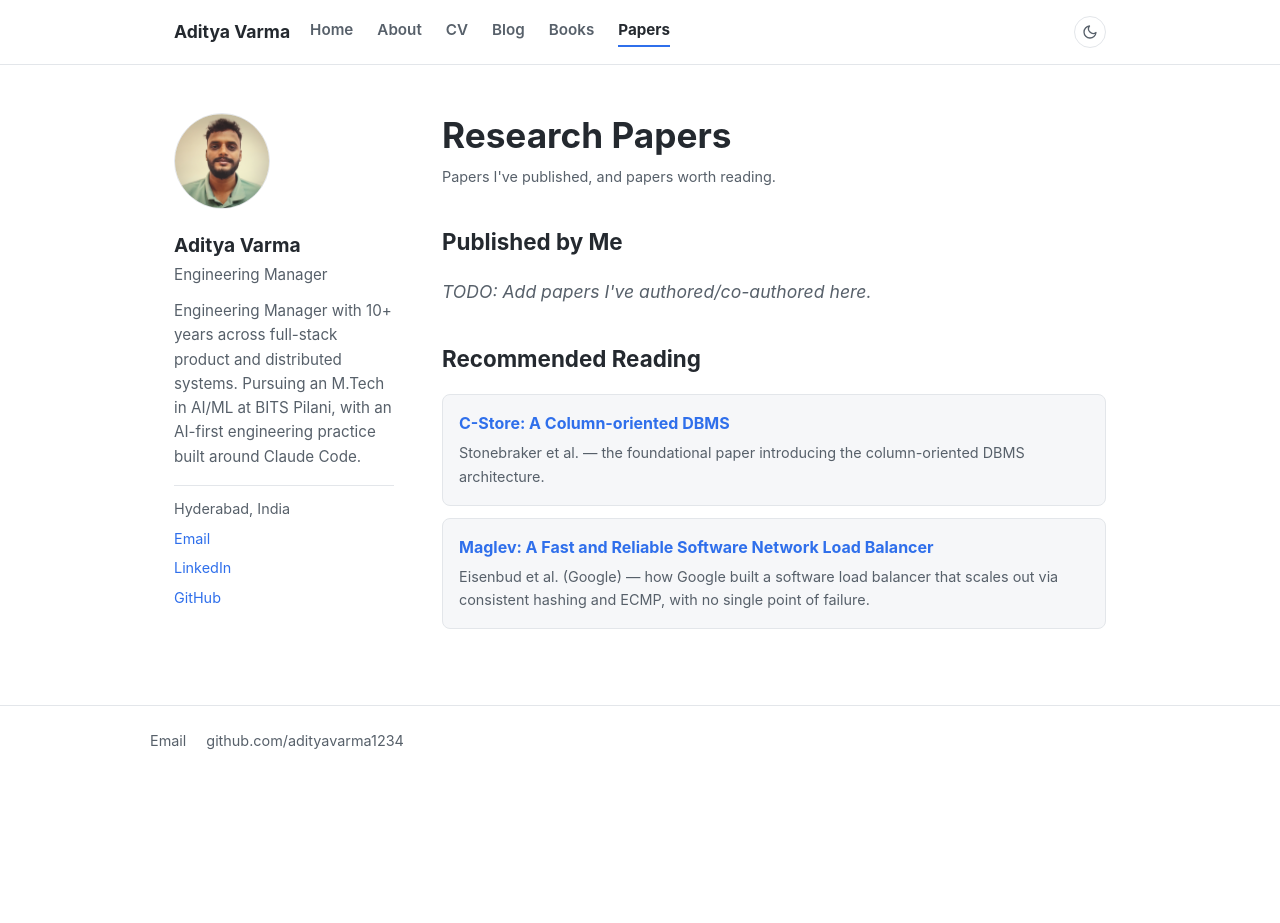
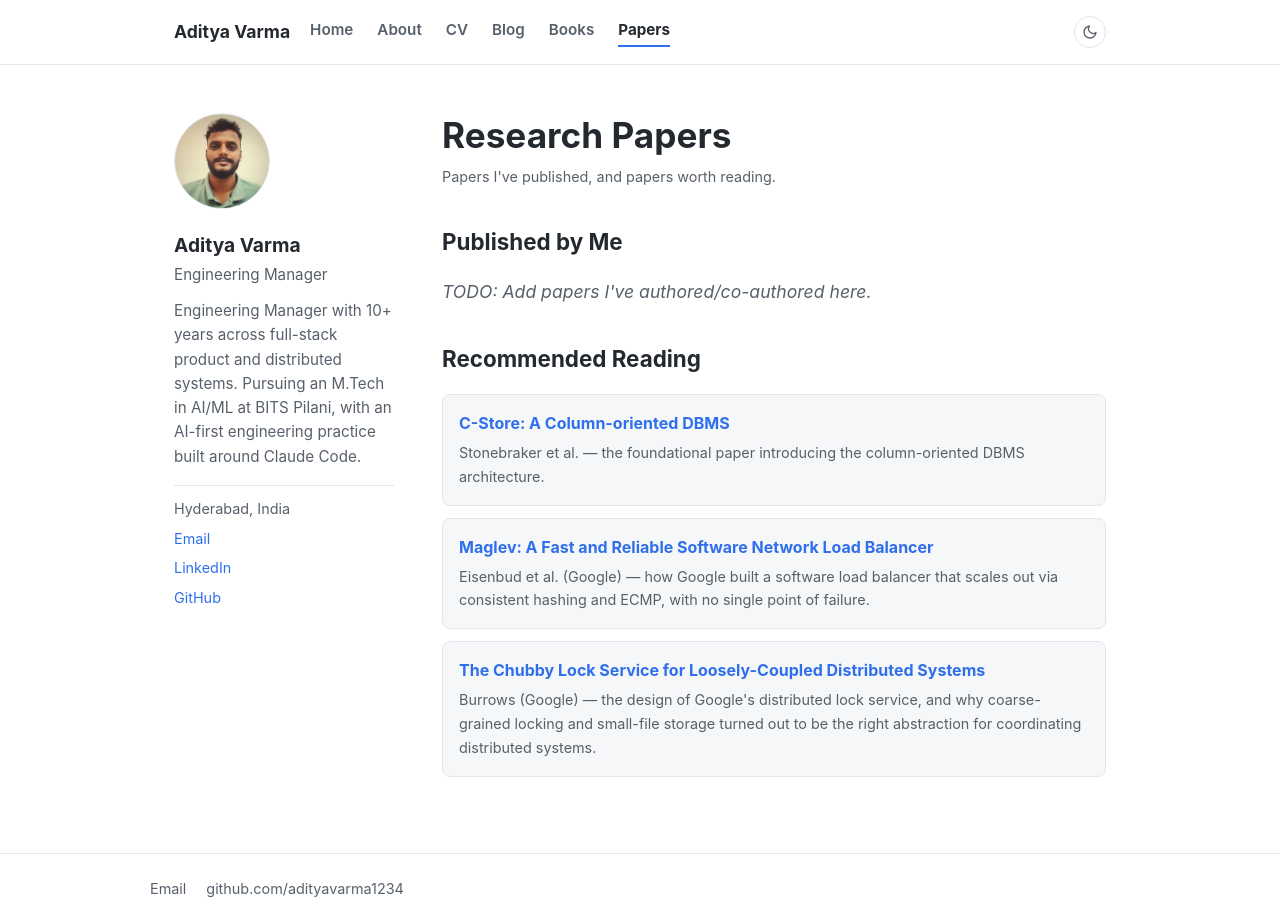
Before and after one commit to adityavarma1234/adityavarma1234.github.io, a Jekyll site: the page built from papers/index.html, in a window 1280 px wide and 923 px high. Built offline with Jekyll 4.4.1, drawn with Linux system fonts in a browser that asks for light colours.

Commit message:
Add chubby research paper

```diff
--- a/papers/index.html
+++ b/papers/index.html
@@ -21,5 +21,9 @@ title: Research Papers
       <h3 class="paper-title"><a href="https://static.googleusercontent.com/media/research.google.com/en//pubs/archive/44824.pdf" target="_blank" rel="noopener">Maglev: A Fast and Reliable Software Network Load Balancer</a></h3>
       <p class="paper-meta">Eisenbud et al. (Google) &mdash; how Google built a software load balancer that scales out via consistent hashing and ECMP, with no single point of failure.</p>
     </li>
+    <li class="paper-card">
+      <h3 class="paper-title"><a href="https://static.googleusercontent.com/media/research.google.com/en//archive/chubby-osdi06.pdf" target="_blank" rel="noopener">The Chubby Lock Service for Loosely-Coupled Distributed Systems</a></h3>
+      <p class="paper-meta">Burrows (Google) &mdash; the design of Google's distributed lock service, and why coarse-grained locking and small-file storage turned out to be the right abstraction for coordinating distributed systems.</p>
+    </li>
   </ul>
 </section>
```
